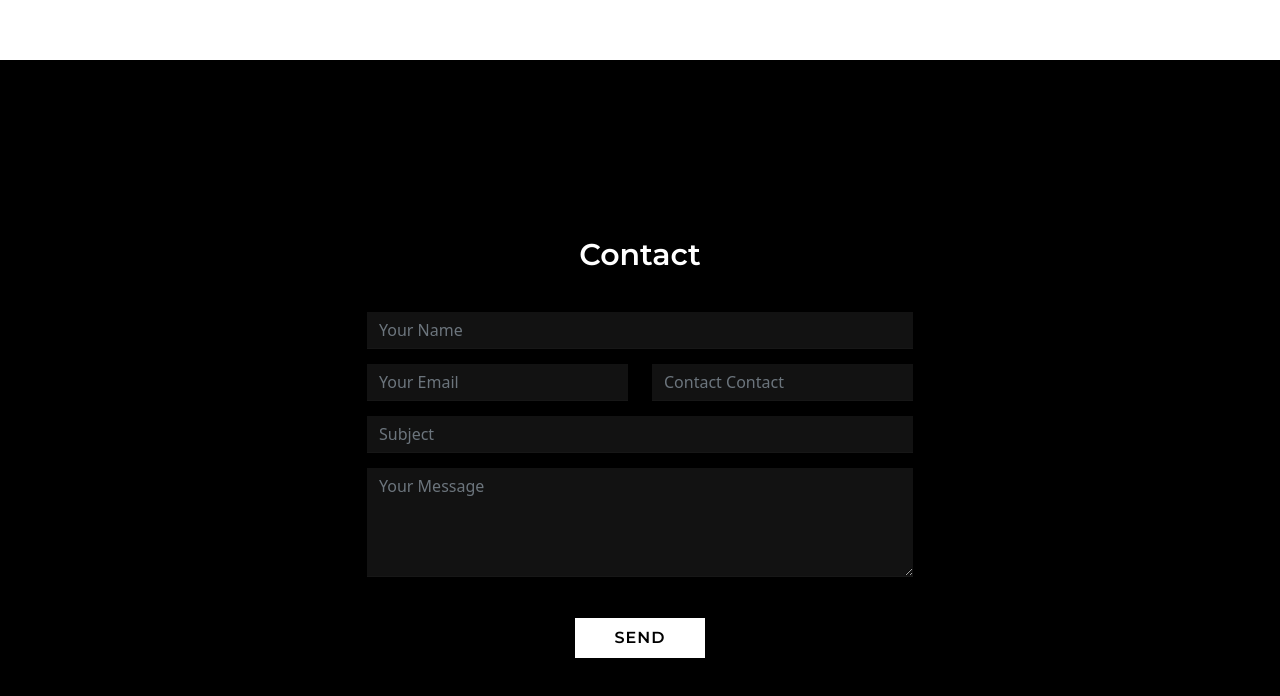
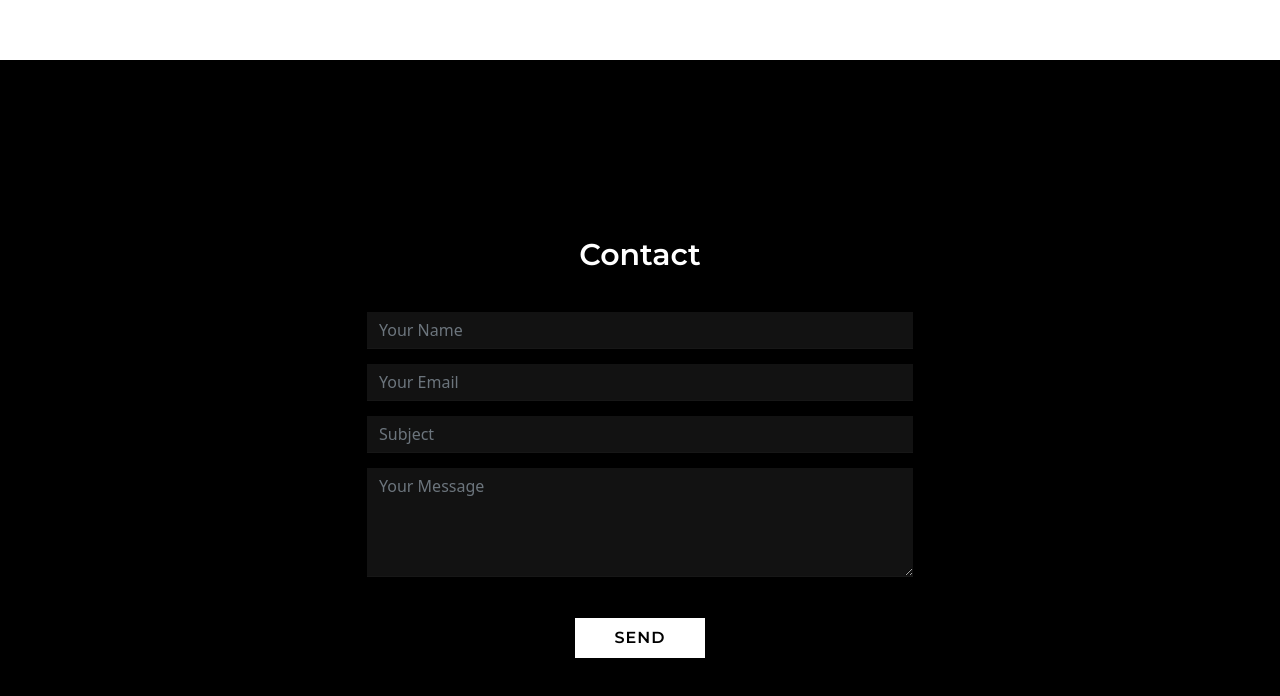
Before and after one commit to Koro-Coder/Abhishek-Portfolio, a React (Create React App) app: page / in a window 1280 px wide. Shown: the part 4568-5264 px from the top of the page. Built offline with nearby package versions, Linux system fonts and the light colour scheme.

Commit message:
made Send-Email functional

```diff
--- a/src/Contact.js
+++ b/src/Contact.js
@@ -1,12 +1,22 @@
 import React, { useRef, useState } from "react";
 import "./Contact.css";
+import emailjs from "emailjs-com"
 
 const Contact = () => {
   const [done, setDone] = useState(false);
-  const formRef = useRef();
+  const form = useRef();
 
   const sendEmail = (e) => {
-    e.target.reset();
+    e.preventDefault();
+
+    emailjs.sendForm('Koro-Coder', 'template_h381fae', form.current, '7u6biypENMyke-Flw')
+      .then((result) => {
+          console.log(result.text);
+      }, (error) => {
+          console.log(error.text);
+      });
+      setDone(true);
+      e.target.reset();
   };
 
   return (
@@ -16,32 +26,23 @@ const Contact = () => {
           <div className="col-sm-6 offset-sm-3">
             <h2 data-aos="fade-up">Contact</h2>
             <br />
-            <form onSubmit={sendEmail} ref={formRef}>
+            <form onSubmit={sendEmail} ref={form}>
               {/* <form ref={formRef}> */}
               <input
                 data-aos="fade-up"
                 type="text"
                 placeholder="Your Name"
                 className="form-control"
-                name="user_name" required
+                name="name" required
               />
               <div className="row">
-                <div className="col-sm-6">
+                <div >
                   <input
                     data-aos="fade-up"
                     type="email"
                     placeholder="Your Email"
                     className="form-control"
-                    name="user_email" required
-                  />
-                </div>
-                <div className="col-sm-6">
-                  <input
-                    data-aos="fade-up"
-                    type="text"
-                    placeholder="Contact Contact"
-                    className="form-control"
-                    name="user_contact" pattern="[0-9]{10}" title="Please enter valid number." required
+                    name="email" required
                   />
                 </div>
               </div>
@@ -50,11 +51,11 @@ const Contact = () => {
                 type="text"
                 placeholder="Subject"
                 className="form-control"
-                name="user_subject" required
+                name="subject" required
               />
               <textarea
                 data-aos="fade-up"
-                name="user_message"
+                name="message"
                 rows="4"
                 className="form-control"
                 placeholder="Your Message" required
```
